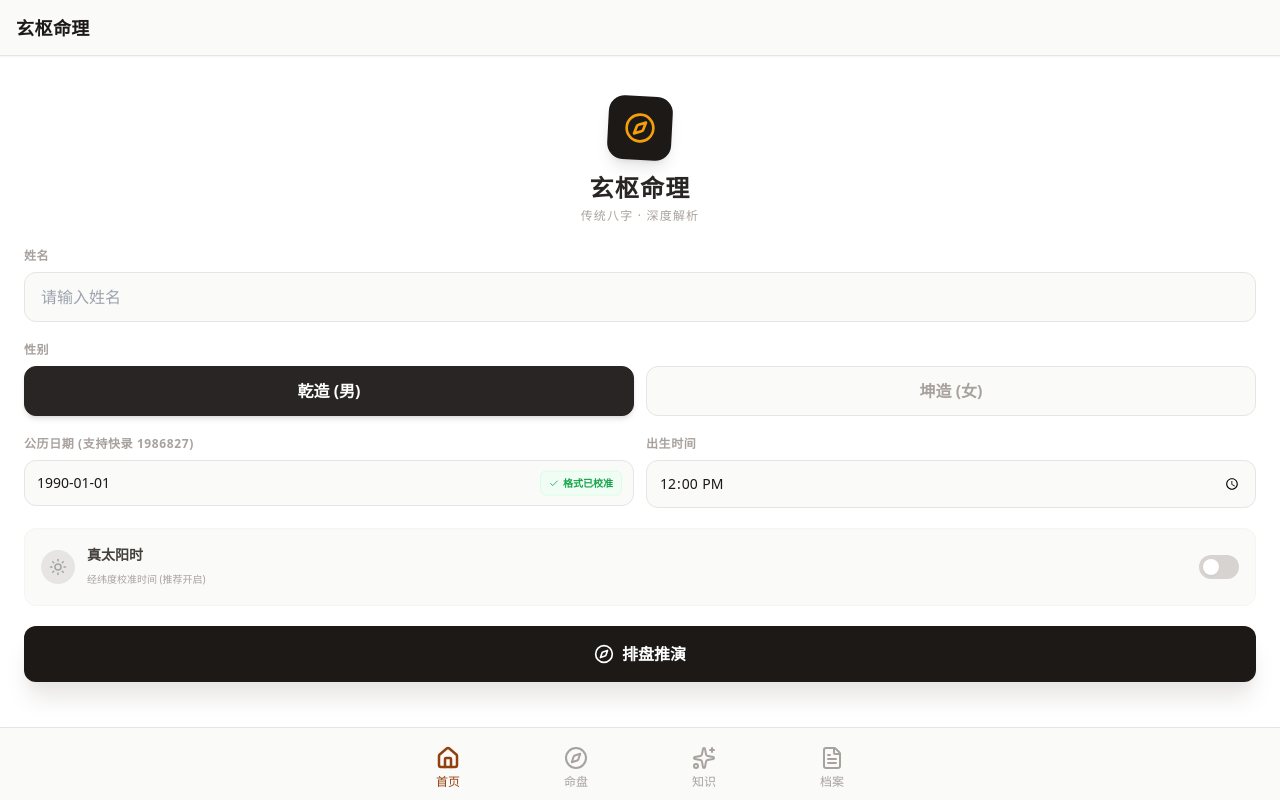
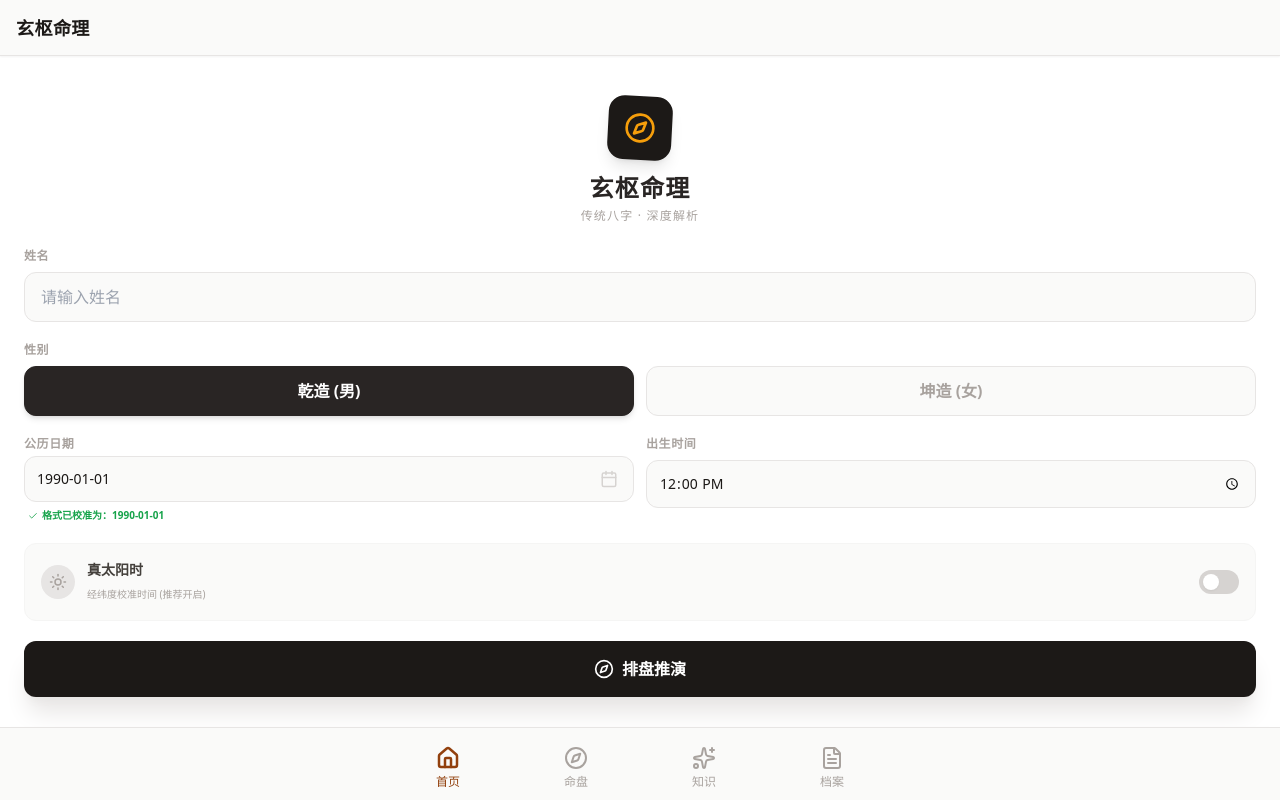
Before and after one commit to 4577368-cloud/xuanshu, a React (Vite) app: page / in a window 1280 px wide. Built offline with nearby package versions, Linux system fonts and the light colour scheme.

Commit message:
feat(App): Improve date input handling
Introduce a ref for the date picker element and refine the logic for parsing and processing user input in the date field. This change aims to provide a more robust and user-friendly experience for date selection.

```diff
--- a/App.tsx
+++ b/App.tsx
@@ -1,5 +1,5 @@
 
-import React, { useState, useEffect, useMemo } from 'react';
+import React, { useState, useEffect, useMemo, useRef } from 'react';
 import { BottomNav, Header } from './components/Layout';
 import { AppTab, ChartSubTab, UserProfile, BaziChart, Gender, TrendActivation, Pillar, GanZhi, BalanceAnalysis, AnnualFortune, PatternAnalysis, InterpretationResult, AiReportRecord, ModalData } from './types';
 import { calculateBazi, getGanZhiForYear, calculateAnnualTrend, calculateAnnualFortune, getAdvancedInterpretation } from './services/baziService';
@@ -466,6 +466,7 @@ const HomeView: React.FC<{ onGenerate: (profile: UserProfile, subTab?: ChartSubT
   const [province, setProvince] = useState('');
   const [city, setCity] = useState('');
   const [longitude, setLongitude] = useState<number | undefined>(undefined);
+  const datePickerRef = useRef<HTMLInputElement>(null);
 
   // Handle Province Change
   const handleProvinceChange = (e: React.ChangeEvent<HTMLSelectElement>) => {
@@ -484,14 +485,15 @@ const HomeView: React.FC<{ onGenerate: (profile: UserProfile, subTab?: ChartSubT
           setLongitude(cityData.longitude);
       }
   };
+
   const handleDateInputChange = (e: React.ChangeEvent<HTMLInputElement>) => {
     const val = e.target.value;
-  setBirthDate(val); // 实时显示用户输入的原始字符
+    setBirthDate(val);
 
     // 提取所有数字
     let pureDigits = val.replace(/\D/g, '');
 
-  // 智能补全逻辑：针对类似 1986827 (7位) 或 1986087 (7位) 的处理
+    // 智能补全逻辑：支持 7 位或 8 位数字
     if (pureDigits.length >= 7 && pureDigits.length <= 8) {
       const year = pureDigits.substring(0, 4);
       let rest = pureDigits.substring(4);
@@ -500,14 +502,13 @@ const handleDateInputChange = (e: React.ChangeEvent<HTMLInputElement>) => {
       let day = "";
 
       if (rest.length === 3) {
-      // 情况 A: 7位输入，如 827 (8月27) 或 112 (11月2日/1月12日?)
-      // 这里的逻辑：如果第一位 > 1，那必定是单月
+        // 处理 7 位：例如 1986827 -> 1986-08-27
+        // 如果第一位 > 1，那必定是单月
         if (parseInt(rest[0]) > 1) {
           month = "0" + rest[0];
           day = rest.substring(1);
         } else {
-        // 如果第一位是 1，存在歧义（1月12日 还是 11月2日）
-        // 默认按 11月2日处理，或者根据最后两位是否大于31判断
+          // 歧义处理：112 可能为 01-12 或 11-02
           if (parseInt(rest.substring(1)) > 31) {
             month = rest.substring(0, 2);
             day = "0" + rest[2];
@@ -517,18 +518,16 @@ const handleDateInputChange = (e: React.ChangeEvent<HTMLInputElement>) => {
           }
         }
       } else if (rest.length === 4) {
-      // 情况 B: 标准 8 位
+        // 8 位
         month = rest.substring(0, 2);
         day = rest.substring(2, 4);
       }
 
       if (month && day) {
-      // 确保月份和日期是两位数
         const finalMonth = month.length === 1 ? "0" + month : month;
         const finalDay = day.length === 1 ? "0" + day : day;
         const formattedDate = `${year}-${finalMonth}-${finalDay}`;
 
-      // 验证最终日期是否合法
         const testDate = new Date(`${year}/${finalMonth}/${finalDay}`);
         if (!isNaN(testDate.getTime())) {
           setBirthDate(formattedDate);
@@ -536,7 +535,6 @@ const handleDateInputChange = (e: React.ChangeEvent<HTMLInputElement>) => {
       }
     }
   };
-
 
   const handleSubmit = (e: React.FormEvent) => {
     e.preventDefault();
@@ -601,8 +599,8 @@ const handleDateInputChange = (e: React.ChangeEvent<HTMLInputElement>) => {
 
           <div className="grid grid-cols-2 gap-3">
             <div>
-  <label className="block text-xs font-bold text-stone-400 uppercase tracking-wider mb-2">
-    公历日期 (支持快录 1986827)
+              <label className="block text-xs font-bold text-stone-400 uppercase tracking-wider mb-1">
+                公历日期
               </label>
               <div className="relative">
                 <input
@@ -610,23 +608,28 @@ const handleDateInputChange = (e: React.ChangeEvent<HTMLInputElement>) => {
                   inputMode="numeric"
                   value={birthDate}
                   onChange={handleDateInputChange}
-      onBlur={() => {
-        // 失去焦点时，确保格式最终统一为 YYYY-MM-DD
-        if (birthDate.length === 8 && !birthDate.includes('-')) {
-          const f = `${birthDate.substring(0,4)}-${birthDate.substring(4,6)}-${birthDate.substring(6,8)}`;
-          setBirthDate(f);
-        }
-      }}
-      placeholder="YYYYMMDD"
-      className="w-full bg-stone-50 border border-stone-200 rounded-xl px-3 py-3 outline-none focus:ring-2 focus:ring-stone-900/10 focus:border-stone-400 font-sans text-sm"
+                  placeholder="19900101"
+                  className="w-full bg-stone-50 border border-stone-200 rounded-xl px-3 py-3 outline-none focus:ring-2 focus:ring-stone-900/10 focus:border-stone-400 font-sans text-sm pr-10"
                 />
-    {/* 提示用户系统识别的结果 */}
+                <div
+                  className="absolute right-3 top-1/2 -translate-y-1/2 text-stone-300 cursor-pointer p-1 hover:text-amber-500 transition-colors"
+                  onClick={() => datePickerRef.current?.showPicker()}
+                >
+                  <Calendar size={18} />
+                </div>
+                {/* 隐藏的原生入口 */}
+                <input
+                  ref={datePickerRef}
+                  type="date"
+                  className="absolute inset-0 w-0 h-0 opacity-0 pointer-events-none"
+                  onChange={(e) => setBirthDate(e.target.value)}
+                />
+              </div>
               {birthDate.includes('-') && (
-      <div className="absolute right-3 top-1/2 -translate-y-1/2 flex items-center gap-1 text-[10px] text-green-600 font-bold bg-green-50 px-2 py-1 rounded-md border border-green-100">
-        <Check size={10} /> 格式已校准
-      </div>
-    )}
-  </div>
+                <p className="text-[10px] text-green-600 font-bold mt-1.5 flex items-center gap-1 pl-1">
+                  <Check size={10} /> 格式已校准为：{birthDate}
+                </p>
+              )}
             </div>
             <div>
               <label className="block text-xs font-bold text-stone-400 uppercase tracking-wider mb-2">出生时间</label>
```
Lines whose indentation alone changed are shown as unchanged.
